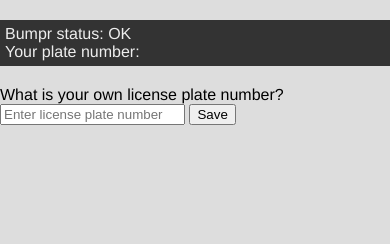
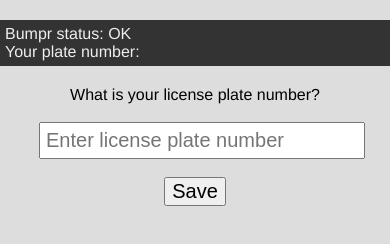
Before and after one commit to n0cha/bumpr, a plain HTML site: page client/www/index.html in a window 390 px wide. Drawn offline with Linux system fonts and the light colour scheme; some packages are replaced by stand-ins of ours.

Commit message:
Locked app in portait mode; Styled the initial screen bit better

```diff
--- a/client/config.xml
+++ b/client/config.xml
@@ -9,6 +9,7 @@
     </author>
     <content src="index.html" />
     <access origin="*" />
+    <preference name="orientation" value="portrait" />
     <icon src="icon.png" />
     <platform name="ios">
         <icon height="57" platform="ios" src="icon/ios/Icon-App-57x57@1x.png" width="57" />
--- a/client/www/index.css
+++ b/client/www/index.css
@@ -15,19 +15,31 @@
   color: #eee;
 }
 
-#main {
+#content {
 	display: grid;
   grid-template-columns: auto 80% auto;
 }
 
-#plateNumber {
+#main {
   grid-column: 2;
+}
+
+#myPlateNumberForm {
+  grid-column: 2;
+  text-align: center;
+}
+
+#save {
+  font-size: 20px;
+}
+
+.plateNumber {
   font-size: 20px;
   padding: 5px;
+  width: 100%;
 }
 
-#buttons {
-  grid-column: 2;
+#feedback_buttons {
   margin-top: 10px;
   text-align: center;
 }
--- a/client/www/index.html
+++ b/client/www/index.html
@@ -16,18 +16,22 @@
             Your plate number: <span id="me"></span>
         </div>
 
-        <div id="myPlateNumberForm">
-            What is your own license plate number?<br>
-            <input id="myPlateNumber" type="text" placeholder="Enter license plate number">
-            <button id="save">Save</button>
-        </div>
+        <div id="content">
 
-        <div id="main">
-            <input id="plateNumber" type="text" placeholder="License plate number"><br>
-            <div id="buttons">
-                <a id="like"><i class="fa fa-thumbs-up fa-5x thumb-up" aria-hidden="true"></i></a>
-                <a id="dislike"><i class="fa fa-thumbs-down fa-5x thumb-down" aria-hidden="true"></i></a>
+            <div id="myPlateNumberForm">
+                What is your license plate number?<br><br>
+                <input id="myPlateNumber" class="plateNumber" type="text" placeholder="Enter license plate number">
+                <br><br><button id="save">Save</button>
             </div>
+
+            <div id="main">
+                <input id="plateNumber" class="plateNumber" type="text" placeholder="License plate number"><br>
+                <div id="feedback_buttons">
+                    <a id="like"><i class="fa fa-thumbs-up fa-5x thumb-up" aria-hidden="true"></i></a>
+                    <a id="dislike"><i class="fa fa-thumbs-down fa-5x thumb-down" aria-hidden="true"></i></a>
+                </div>
+            </div>
+
         </div>
 
         <script type="text/javascript">
```
